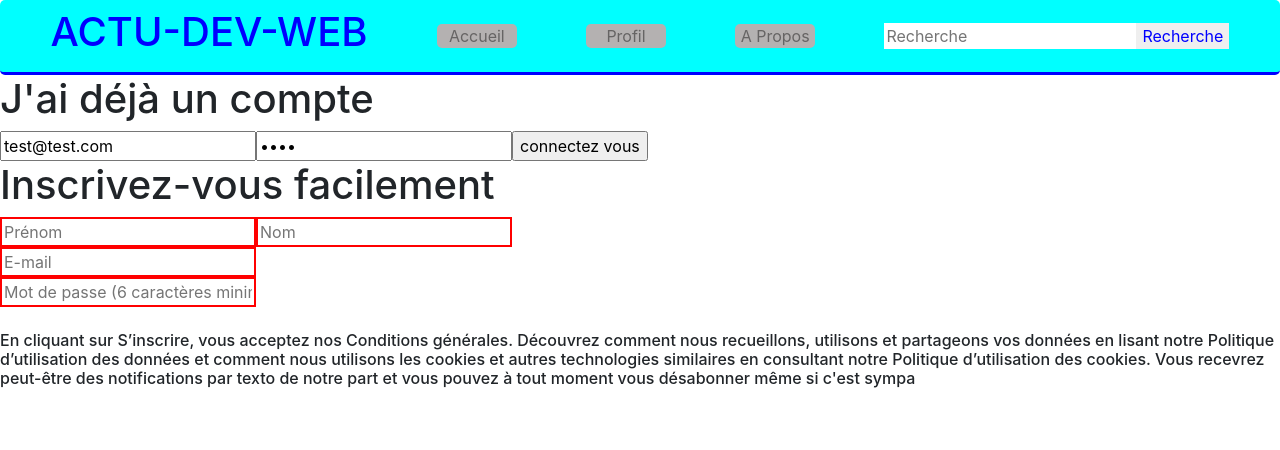
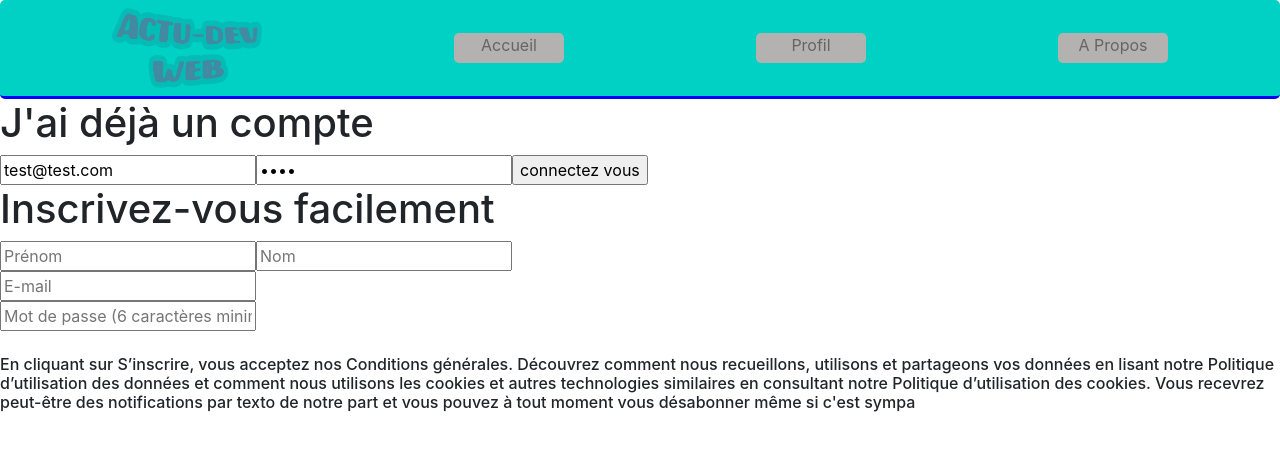
Before and after one commit to StephDM06/reseau-social, a Vue app: page /connexion in a window 1280 px wide. Shown: the top 450 px of the page. Built offline with nearby package versions, Linux system fonts and the light colour scheme.

Commit message:
CommitStephLast

```diff
--- a/src/App.vue
+++ b/src/App.vue
@@ -1,13 +1,9 @@
 <template>
   <nav class="navbar">
-    <h1>ACTU-DEV-WEB</h1>
+    <img src="@/img/logo.png" />
     <router-link class="route" to="/">Accueil</router-link>
     <router-link class="route" to="/Profil">Profil</router-link>
     <router-link class="route" to="/about">A Propos</router-link>
-    <div>
-      <input type="text" placeholder="Recherche" />
-      <button class="like">Recherche</button>
-    </div>
   </nav>
   <router-view />
 </template>
@@ -16,7 +12,7 @@
 
 <style scoped>
 .navbar {
-  background-color: aqua;
+  background-color: #00d1c5;
   display: flex;
   flex-direction: row;
   justify-content: space-around;
@@ -31,18 +27,15 @@
   gap: 20px;
   text-align: center;
 }
-input {
-  border: none;
-  align-items: center;
-}
-.like {
-  border: none;
-  color: blue;
+img {
+  width: 150px;
+  height: 80px;
 }
 .route {
   border: none;
   border-radius: 5px;
-  width: 80px;
+  width: 110px;
+  height: 30px;
   color: rgb(102, 100, 100);
   background-color: rgb(180, 177, 177);
 }
--- a/src/components/RecupPost.vue
+++ b/src/components/RecupPost.vue
@@ -1,26 +1,27 @@
 <template>
   <div id="fil">
-    <p>{{ firstname }} {{ lastname }}</p>
-    <p><strong>{{ title }}</strong></p>
-    <p>{{ content }}</p>
+    <p>
+      Poster par: <strong>{{ firstname }} {{ lastname }}</strong>
+    </p>
+    <p>
+      Titre du post: <strong>{{ title }}</strong>
+    </p>
+    <p>
+      <i>{{ contentPost }}</i>
+    </p>
   </div>
 </template>
 
 <script>
 const List = {
-
   props: {
     title: String,
-    content: String,
+    contentPost: String,
     firstname: String,
     lastname: String,
   },
-
-
 };
 export default List;
 </script>
 
-<style scoped>
-
-</style>
+<style scoped></style>
--- a/src/components/Register.vue
+++ b/src/components/Register.vue
@@ -91,12 +91,34 @@ const Register = {
         }
       );
 
+      let data = await response.json();
+      if (data.success === true) {
+        this.connexion();
+      }
+      console.log(toktok);
+    },
+
+    async connexion() {
+      const response = await fetch(
+        "https://snapi-coyote.osc-fr1.scalingo.io/login",
+        {
+          method: "POST",
+          body: JSON.stringify({
+            email: this.email,
+            password: this.password,
+          }),
+          headers: {
+            "Content-Type": "application/json",
+          },
+        }
+      );
+      console.log(response, "test");
+
       let toktok = await response.json();
       if (toktok.success === true) {
         localStorage.setItem("token", toktok.token);
         this.$router.push("/");
       }
-      console.log(toktok);
     },
   },
 
@@ -147,11 +169,3 @@ const Register = {
 //EXPORTATION DU Register
 export default Register;
 </script>
-<style scoped>
-.green {
-  border: solid 2px green;
-}
-.red {
-  border: solid 2px red;
-}
-</style>
--- a/src/views/filActu.vue
+++ b/src/views/filActu.vue
@@ -4,30 +4,30 @@
       id="openCreatePost"
       @click="verifToken() ? (showtext = !showtext) : ''"
     >
-      Post something
+      Poster une nouveauté
     </button>
     <input type="submit" @click="deconnexion" value="Déconnexion" />
     <!--
     form pour creation nouveau post -->
     <div class="newPost" v-show="showtext">
-      <span id="newPostTitle">Create Post:</span>
+      <span id="newPostTitle">Publier un nouveau post</span>
       <form id="newPostForm">
         <input
           type="text"
           name="titleInput"
           id="titleInput"
-          placeholder="Title..."
+          placeholder="Titre du post..."
           v-model.lazy="title"
         />
         <input
-          placeholder="Your post..."
+          placeholder="Votre post..."
           maxlength="80"
           type="text"
           name="contentInput"
           id="contentInput"
           v-model.lazy="contentPost"
         />
-        <span id="buttonAddPost" @click="getNewPost">Add Post</span>
+        <span id="buttonAddPost" @click="getNewPost">Ajouter votre Post</span>
       </form>
     </div>
 
@@ -40,13 +40,13 @@
             :lastname="element.lastname"
             :firstname="element.firstname"
             :title="element.title"
-            :content="element.contentPost"
+            :contentPost="element.content"
           >
           </List>
           <div class="main-comment">
-            <button @click="showcomment = index">commenter</button>
+            <button @click="showcomment = index">Commenter</button>
             <button @click="addcomment(element._id)">
-              poster: {{ element.comments.length }}
+              Envoyez le commentaire: {{ element.comments.length }}
             </button>
             <textarea
               name=""
@@ -86,7 +86,7 @@ const DataPost = {
       //data properties pour récuperer les valuers des inputs d'un nouveau post et afficher les posts existants
       posts: [],
       verif: true,
-      toktok: "token",
+      toktok: localStorage.getItem("token"),
       title: "",
       content: "",
       showtext: false,
@@ -105,6 +105,7 @@ const DataPost = {
     deconnexion() {
       localStorage.removeItem("token");
       this.$router.push("/");
+      alert("Vous avez bien été déconnecté !");
       console.log(this.toktok);
     },
     verifToken() {
@@ -204,7 +205,7 @@ const DataPost = {
   },
 
   mounted() {
-    this.toktok = localStorage.getItem("token");
+    this.toktok;
     this.getPosts();
   },
 };
```
Also changed, not shown: src/img/logo.png (added).
